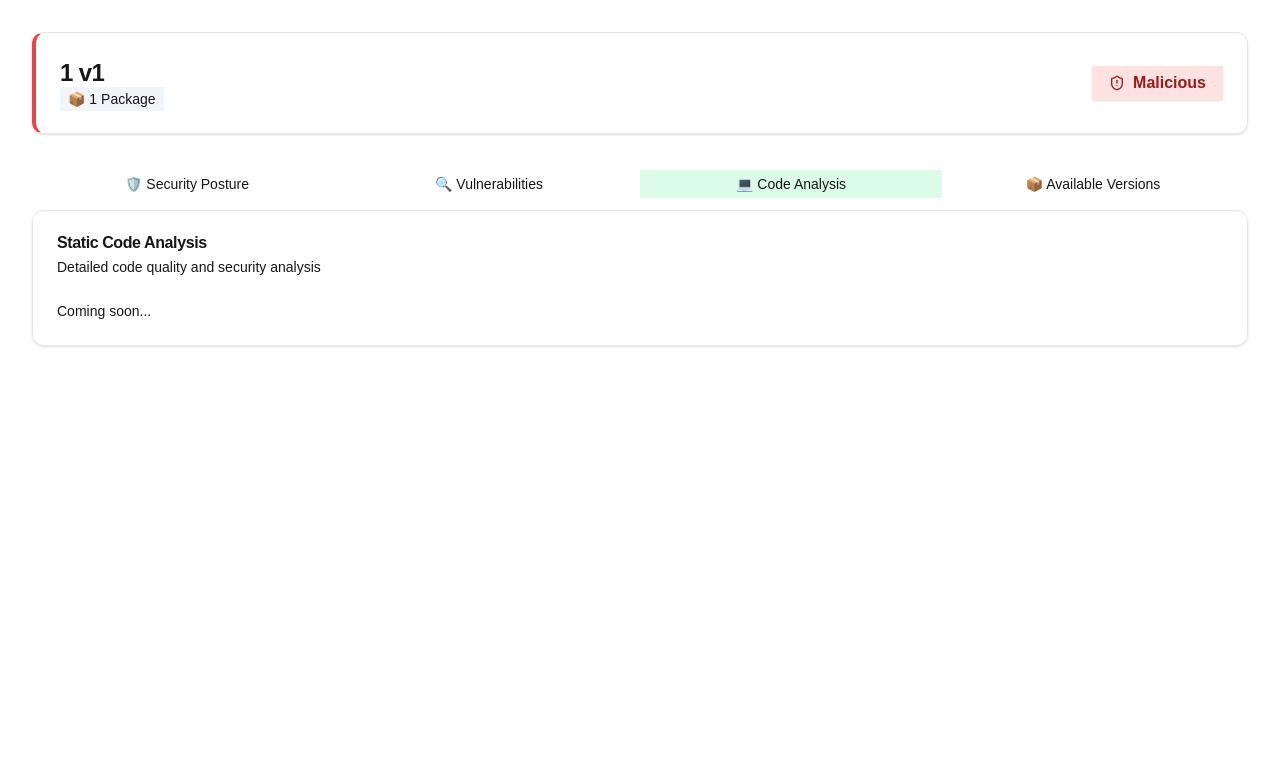
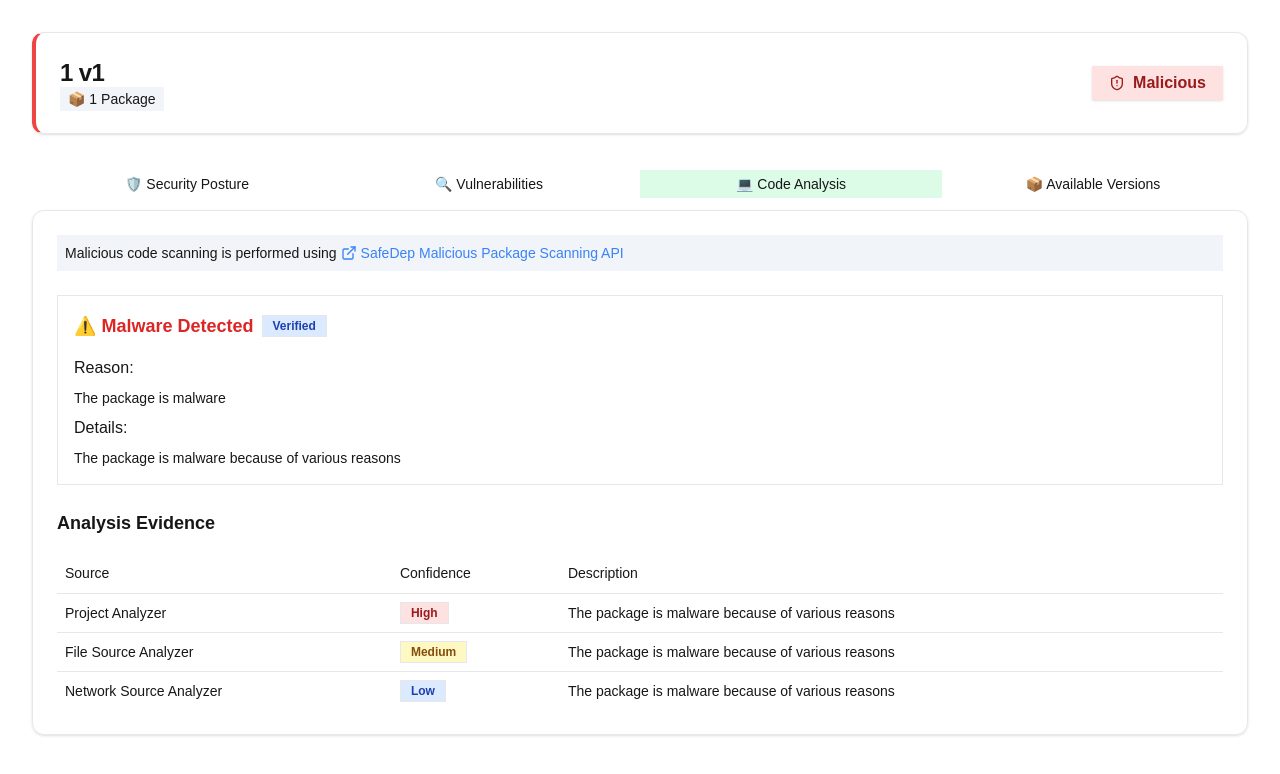
Before and after one commit to safedep/vetpkg.dev, a Next.js app: page /v/1/1/1 in a window 1280 px wide. Both pictures are taken after a click on the tab "💻 Code Analysis". Shown: the top 774 px of the page. Built offline with nearby package versions, Linux system fonts and the light colour scheme; what @radix-ui/themes would draw is missing.

Commit message:
Update package info page

```diff
--- a/package.json
+++ b/package.json
@@ -51,6 +51,7 @@
     "react": "^18.3.1",
     "react-dom": "^18.3.1",
     "react-hook-form": "^7.54.2",
+    "react-markdown": "^9.0.3",
     "recharts": "^2.15.1",
     "remark": "^15.0.1",
     "remark-html": "^16.0.1",
--- a/src/app/v/[ecosystem]/[name]/[version]/page.tsx
+++ b/src/app/v/[ecosystem]/[name]/[version]/page.tsx
@@ -37,6 +37,7 @@ import {
 } from "recharts";
 
 import { Tabs, TabsContent, TabsList, TabsTrigger } from "@/components/ui/tabs";
+import ReactMarkdown from "react-markdown";
 
 enum MalwareStatus {
   Safe = "Safe",
@@ -44,13 +45,17 @@ enum MalwareStatus {
   Malicious = "Malicious",
 }
 
-// interface Vulnerability {
-//   id: string;
-//   title: string;
-//   severity: string;
-//   description: string;
-//   reference_url: string;
-// }
+enum Confidence {
+  High = "High",
+  Medium = "Medium",
+  Low = "Low",
+}
+
+interface Version {
+  version: string;
+  published_at: string;
+  is_default: boolean;
+}
 
 function getEcosystemIcon(ecosystem: string) {
   switch (ecosystem.toLowerCase()) {
@@ -67,6 +72,22 @@ function getEcosystemIcon(ecosystem: string) {
     default:
       return "📦";
   }
+}
+
+function sortVersions(versions: Version[]): Version[] {
+  return [...versions].sort((a, b) => {
+    const aParts = a.version.split(".").map(Number);
+    const bParts = b.version.split(".").map(Number);
+
+    for (let i = 0; i < Math.max(aParts.length, bParts.length); i++) {
+      const aNum = aParts[i] || 0;
+      const bNum = bParts[i] || 0;
+      if (aNum !== bNum) {
+        return bNum - aNum; // Descending order
+      }
+    }
+    return 0;
+  });
 }
 
 export default function Page() {
@@ -124,6 +145,46 @@ export default function Page() {
         severity: "Medium",
         description: "Description of vulnerability 2",
         reference_url: "https://example.com/vuln2",
+      },
+    ],
+    code_analysis: {
+      is_malware: true,
+      is_verified: true,
+      reason: "The package is malware",
+      details: "The package is malware because of various reasons",
+      evidences: [
+        {
+          source: "Project Analyzer",
+          confidence: Confidence.High,
+          description: "The package is malware because of various reasons",
+        },
+        {
+          source: "File Source Analyzer",
+          confidence: Confidence.Medium,
+          description: "The package is malware because of various reasons",
+        },
+        {
+          source: "Network Source Analyzer",
+          confidence: Confidence.Low,
+          description: "The package is malware because of various reasons",
+        },
+      ],
+    },
+    versions: [
+      {
+        version: "1.0.0",
+        published_at: "2024-03-15",
+        is_default: false,
+      },
+      {
+        version: "1.0.1-2024-03-16-1234567890",
+        published_at: "2024-03-16",
+        is_default: true,
+      },
+      {
+        version: "1.0.2",
+        published_at: "2024-03-17",
+        is_default: false,
       },
     ],
   };
@@ -633,13 +694,106 @@ export default function Page() {
           <TabsContent value="code">
             <Card>
               <CardHeader>
-                <CardTitle>Static Code Analysis</CardTitle>
                 <CardDescription>
-                  Detailed code quality and security analysis
+                  <p className="text-sm text-muted-foreground justify-left flex items-center gap-1 bg-slate-100 p-2 rounded-md">
+                    Malicious code scanning is performed using
+                    <a
+                      href="https://docs.safedep.io/cloud/malware-analysis"
+                      className="text-blue-500 hover:underline flex items-center gap-1"
+                      target="_blank"
+                      rel="noopener noreferrer"
+                    >
+                      <ExternalLink className="h-4 w-4" /> SafeDep Malicious
+                      Package Scanning API
+                    </a>
+                  </p>
                 </CardDescription>
               </CardHeader>
-              <CardContent>
-                <p className="text-sm text-muted-foreground">Coming soon...</p>
+              <CardContent className="space-y-6">
+                {/* Status Summary */}
+                <div className="rounded-lg border p-4">
+                  <div className="flex items-center gap-2 mb-4">
+                    <span
+                      className={`text-lg font-semibold ${
+                        securityMetrics.code_analysis.is_malware
+                          ? "text-red-600"
+                          : "text-green-600"
+                      }`}
+                    >
+                      {securityMetrics.code_analysis.is_malware
+                        ? "⚠️ Malware Detected"
+                        : "✅ Clean Package"}
+                    </span>
+                    {securityMetrics.code_analysis.is_verified && (
+                      <Badge
+                        variant="outline"
+                        className="bg-blue-100 text-blue-800"
+                      >
+                        Verified
+                      </Badge>
+                    )}
+                  </div>
+                  <div className="space-y-2">
+                    <p className="font-medium">Reason:</p>
+                    <p className="text-sm text-muted-foreground">
+                      <ReactMarkdown>
+                        {securityMetrics.code_analysis.reason}
+                      </ReactMarkdown>
+                    </p>
+                    <p className="font-medium mt-4">Details:</p>
+                    <div className="text-sm text-muted-foreground prose prose-sm max-w-none">
+                      <ReactMarkdown>
+                        {securityMetrics.code_analysis.details}
+                      </ReactMarkdown>
+                    </div>
+                  </div>
+                </div>
+
+                {/* Evidence Table */}
+                <div>
+                  <h3 className="text-lg font-semibold mb-4">
+                    Analysis Evidence
+                  </h3>
+                  <Table>
+                    <TableHeader>
+                      <TableRow>
+                        <TableHead>Source</TableHead>
+                        <TableHead>Confidence</TableHead>
+                        <TableHead>Description</TableHead>
+                      </TableRow>
+                    </TableHeader>
+                    <TableBody>
+                      {securityMetrics.code_analysis.evidences.map(
+                        (evidence, index) => (
+                          <TableRow key={index}>
+                            <TableCell className="font-medium">
+                              {evidence.source}
+                            </TableCell>
+                            <TableCell>
+                              <Badge
+                                variant="outline"
+                                className={`
+                              ${
+                                evidence.confidence === Confidence.High
+                                  ? "bg-red-100 text-red-800"
+                                  : evidence.confidence === Confidence.Medium
+                                    ? "bg-yellow-100 text-yellow-800"
+                                    : "bg-blue-100 text-blue-800"
+                              }
+                            `}
+                              >
+                                {evidence.confidence}
+                              </Badge>
+                            </TableCell>
+                            <TableCell className="max-w-xl">
+                              {evidence.description}
+                            </TableCell>
+                          </TableRow>
+                        ),
+                      )}
+                    </TableBody>
+                  </Table>
+                </div>
               </CardContent>
             </Card>
           </TabsContent>
@@ -647,13 +801,55 @@ export default function Page() {
           <TabsContent value="versions">
             <Card>
               <CardHeader>
-                <CardTitle>Version History</CardTitle>
                 <CardDescription>
-                  Available versions and their security status
+                  <p className="text-sm text-muted-foreground justify-left flex items-center gap-1 bg-slate-100 p-2 rounded-md">
+                    Vulnerabilities detected in the package using
+                    <a
+                      href="https://docs.safedep.io/guides/insights-api-using-typescript"
+                      className="text-blue-500 hover:underline flex items-center gap-1"
+                      target="_blank"
+                      rel="noopener noreferrer"
+                    >
+                      <ExternalLink className="h-4 w-4" /> SafeDep Insights API
+                    </a>
+                  </p>
                 </CardDescription>
               </CardHeader>
               <CardContent>
-                <p className="text-sm text-muted-foreground">Coming soon...</p>
+                <Table>
+                  <TableHeader>
+                    <TableRow>
+                      <TableHead>Version</TableHead>
+                      <TableHead>Published At</TableHead>
+                      <TableHead>Status</TableHead>
+                    </TableRow>
+                  </TableHeader>
+                  <TableBody>
+                    {sortVersions(securityMetrics.versions).map((version) => (
+                      <TableRow
+                        key={version.version}
+                        className={version.is_default ? "bg-blue-50" : ""}
+                      >
+                        <TableCell className="font-medium">
+                          {version.version}
+                        </TableCell>
+                        <TableCell>
+                          {new Date(version.published_at).toLocaleDateString()}
+                        </TableCell>
+                        <TableCell>
+                          {version.is_default && (
+                            <Badge
+                              variant="outline"
+                              className="bg-blue-100 text-blue-800"
+                            >
+                              Default
+                            </Badge>
+                          )}
+                        </TableCell>
+                      </TableRow>
+                    ))}
+                  </TableBody>
+                </Table>
               </CardContent>
             </Card>
           </TabsContent>
```
Also changed, not shown: 1 other file (tests, documents, lock files or other folders).
